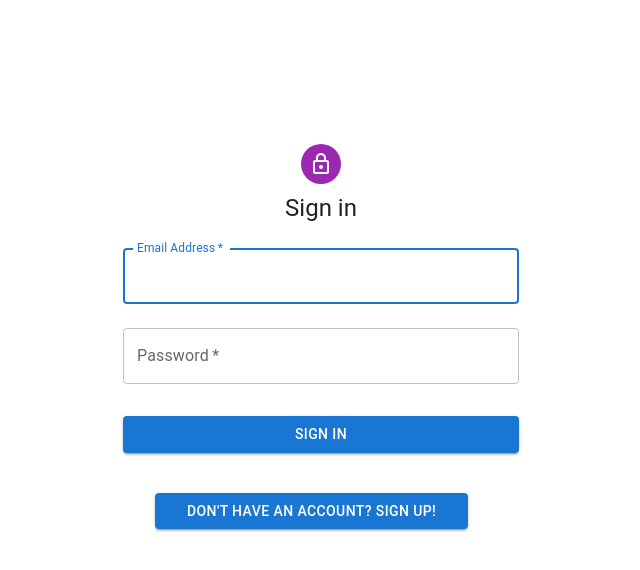
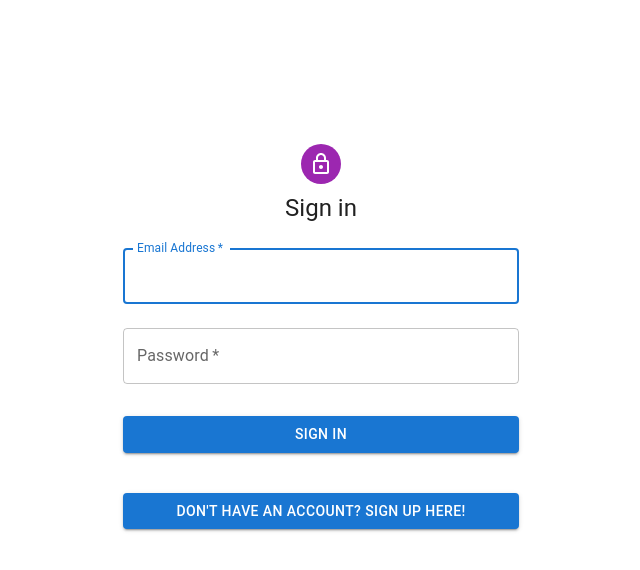
Before and after one commit to Mehul20/crypto-news, a React (Create React App) app: page /login in a window 1280 px wide. Shown: the top 570 px of the page, without its empty margins (319-959 px from the left). Built offline with nearby package versions, Linux system fonts and the light colour scheme.

Commit message:
fixed lower button on login and signup page

```diff
--- a/src/components/Login.js
+++ b/src/components/Login.js
@@ -108,17 +108,15 @@ export default function Login() {
               Sign In
             </Button>
             <Grid container>
-              <Grid item>
               <Button
                 type="submit"
                 fullWidth
                 variant="contained"
-                  sx={{ mt: 3, mb: 2, ml: 4 }}
+                sx={{ mt: 3, mb: 2 }}
                 onClick={goToSignup}
               >
-                  Don't have an account? Sign up!
+                Don't have an account? Sign up here!
               </Button>
-              </Grid>
             </Grid>
           </Box>
         </Box>
--- a/src/components/Signup.js
+++ b/src/components/Signup.js
@@ -135,17 +135,15 @@ export default function Signup() {
               Sign Up
             </Button>
             <Grid container>
-              <Grid item>
               <Button
                 type="submit"
                 fullWidth
                 variant="contained"
-                  sx={{ mt: 3, mb: 2, ml: 1.5 }}
+                sx={{ mt: 3, mb: 2 }}
                 onClick={goToLogin}
               >
                 Already have an account? Sign in here
               </Button>
-              </Grid>
             </Grid>
           </Box>
         </Box>
```
Lines whose indentation alone changed are shown as unchanged.
